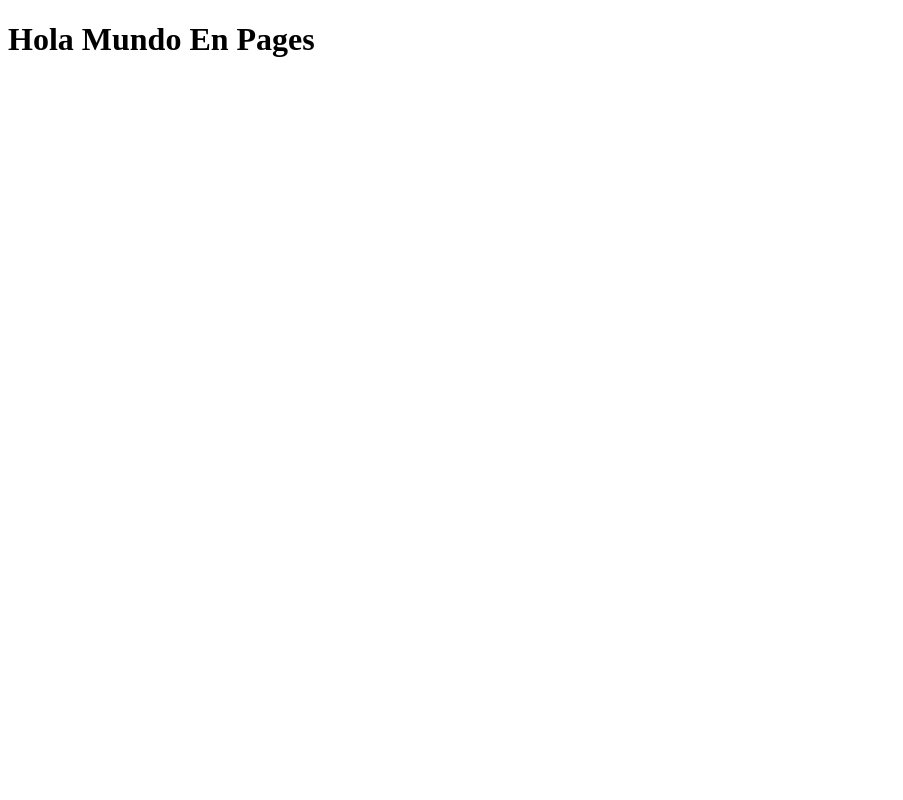
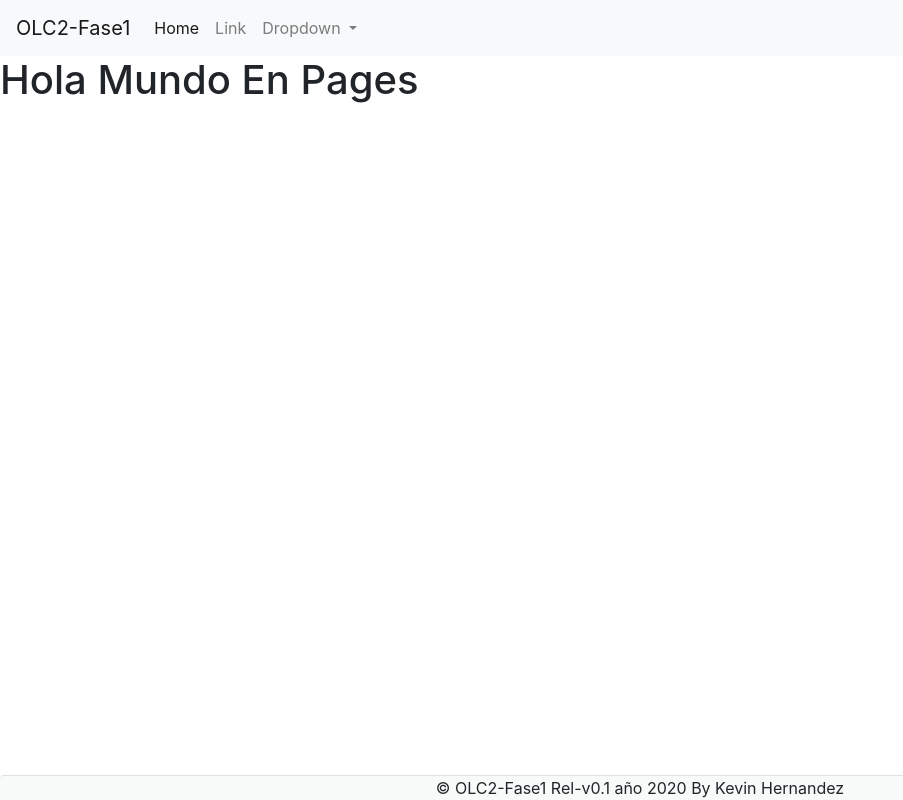
Before and after one commit to kjhg4589/OLC2ProyectoFase1, an Angular app: page / in a window 1280 px wide. Shown: the whole page, without its empty margins (0-903 px from the left). Built offline with nearby package versions, Linux system fonts and the light colour scheme.

Commit message:
-Se agrega de manera local al sistema Bootstrap -Se agrega de manera local al sistema jquery -Se agrega de manera local al sistema popper -Se agrega Header y Footer a la apliacion

```diff
--- a/angular.json
+++ b/angular.json
@@ -24,9 +24,14 @@
               "src/assets"
             ],
             "styles": [
-              "src/styles.css"
+              "src/styles.css",
+              "node_modules/bootstrap/dist/css/bootstrap.min.css"
             ],
-            "scripts": []
+            "scripts": [
+              "node_modules/jquery/dist/jquery.min.js",
+              "node_modules/popper.js/dist/umd/popper.min.js",
+              "node_modules/bootstrap/dist/js/bootstrap.min.js"
+            ]
           },
           "configurations": {
             "production": {
@@ -90,7 +95,8 @@
             "styles": [
               "src/styles.css"
             ],
-            "scripts": []
+            "scripts": [
+            ]
           }
         },
         "lint": {
--- a/src/app/app.component.html
+++ b/src/app/app.component.html
@@ -1 +1,5 @@
+<app-header></app-header>
+
 <h1>Hola Mundo En Pages</h1>
+
+<app-footer></app-footer>
--- a/src/app/app.module.ts
+++ b/src/app/app.module.ts
@@ -2,10 +2,14 @@
 import { NgModule } from '@angular/core';
 
 import { AppComponent } from './app.component';
+import { HeaderComponent } from './header/header.component';
+import { FooterComponent } from './footer/footer.component';
 
 @NgModule({
   declarations: [
-    AppComponent
+    AppComponent,
+    HeaderComponent,
+    FooterComponent
   ],
   imports: [
     BrowserModule
--- /dev/null
+++ b/src/app/footer/footer.component.css
@@ -0,0 +1,7 @@
+.footer{
+  position: fixed;
+  bottom: 0px;
+  height: 25px;
+  width: 100%;
+  background-color: #F8F9F9;
+}
--- /dev/null
+++ b/src/app/footer/footer.component.html
@@ -0,0 +1,7 @@
+<footer class="footer rounded-top text-center border-top">
+  <div class="container">
+    <p class="text-black">
+      &copy; OLC2-Fase1 Rel-v{{rel}} año {{ano}} By {{autor.nombre + ' ' + autor.apellido}}
+    </p>
+  </div>
+</footer>
--- /dev/null
+++ b/src/app/footer/footer.component.ts
@@ -0,0 +1,20 @@
+import { Component, OnInit } from '@angular/core';
+
+@Component({
+  selector: 'app-footer',
+  templateUrl: './footer.component.html',
+  styleUrls: ['./footer.component.css']
+})
+export class FooterComponent implements OnInit {
+
+  public autor: any = {nombre: 'Kevin', apellido: 'Hernandez'};
+  public rel = 0.1;
+  public fecha = new Date();
+  public ano = this.fecha.getFullYear();
+
+  constructor() { }
+
+  ngOnInit(): void {
+  }
+
+}
--- /dev/null
+++ b/src/app/header/header.component.html
@@ -0,0 +1,32 @@
+<nav class="navbar navbar-expand-lg navbar-light bg-light">
+  <a class="navbar-brand" href="/">OLC2-Fase1</a>
+  <button class="navbar-toggler" type="button" data-toggle="collapse" data-target="#navbarSupportedContent" aria-controls="navbarSupportedContent" aria-expanded="false" aria-label="Toggle navigation">
+    <span class="navbar-toggler-icon"></span>
+  </button>
+
+  <div class="collapse navbar-collapse" id="navbarSupportedContent">
+    <ul class="navbar-nav mr-auto">
+      <li class="nav-item active">
+        <a class="nav-link" href="#">Home <span class="sr-only">(current)</span></a>
+      </li>
+      <li class="nav-item">
+        <a class="nav-link" href="#">Link</a>
+      </li>
+      <li class="nav-item dropdown">
+        <a class="nav-link dropdown-toggle" href="#" id="navbarDropdown" role="button" data-toggle="dropdown" aria-haspopup="true" aria-expanded="false">
+          Dropdown
+        </a>
+        <div class="dropdown-menu" aria-labelledby="navbarDropdown">
+          <a class="dropdown-item" href="#">Action</a>
+          <a class="dropdown-item" href="#">Another action</a>
+          <div class="dropdown-divider"></div>
+          <a class="dropdown-item" href="#">Something else here</a>
+        </div>
+      </li>
+    </ul>
+    <form class="form-inline my-2 my-lg-0">
+<!--      <input class="form-control mr-sm-2" type="search" placeholder="Search" aria-label="Search">-->
+<!--      <button class="btn btn-outline-success my-2 my-sm-0" type="submit">Search</button>-->
+    </form>
+  </div>
+</nav>
--- /dev/null
+++ b/src/app/header/header.component.ts
@@ -0,0 +1,15 @@
+import { Component, OnInit } from '@angular/core';
+
+@Component({
+  selector: 'app-header',
+  templateUrl: './header.component.html',
+  styleUrls: ['./header.component.css']
+})
+export class HeaderComponent implements OnInit {
+
+  constructor() { }
+
+  ngOnInit(): void {
+  }
+
+}
```
Also changed, not shown: package.json (+5 -2 lines), src/app/header/header.component.css (added), 1 other file (tests, documents, lock files or other folders).
